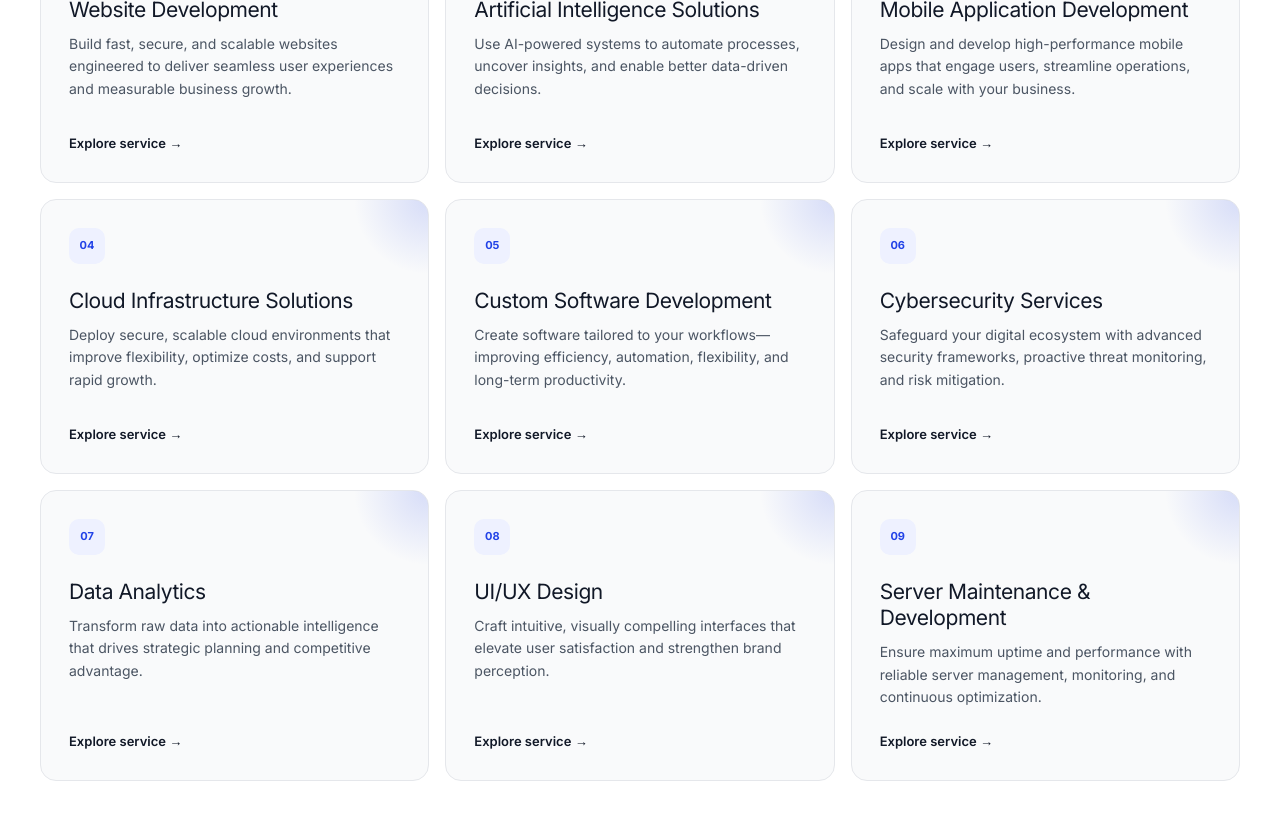
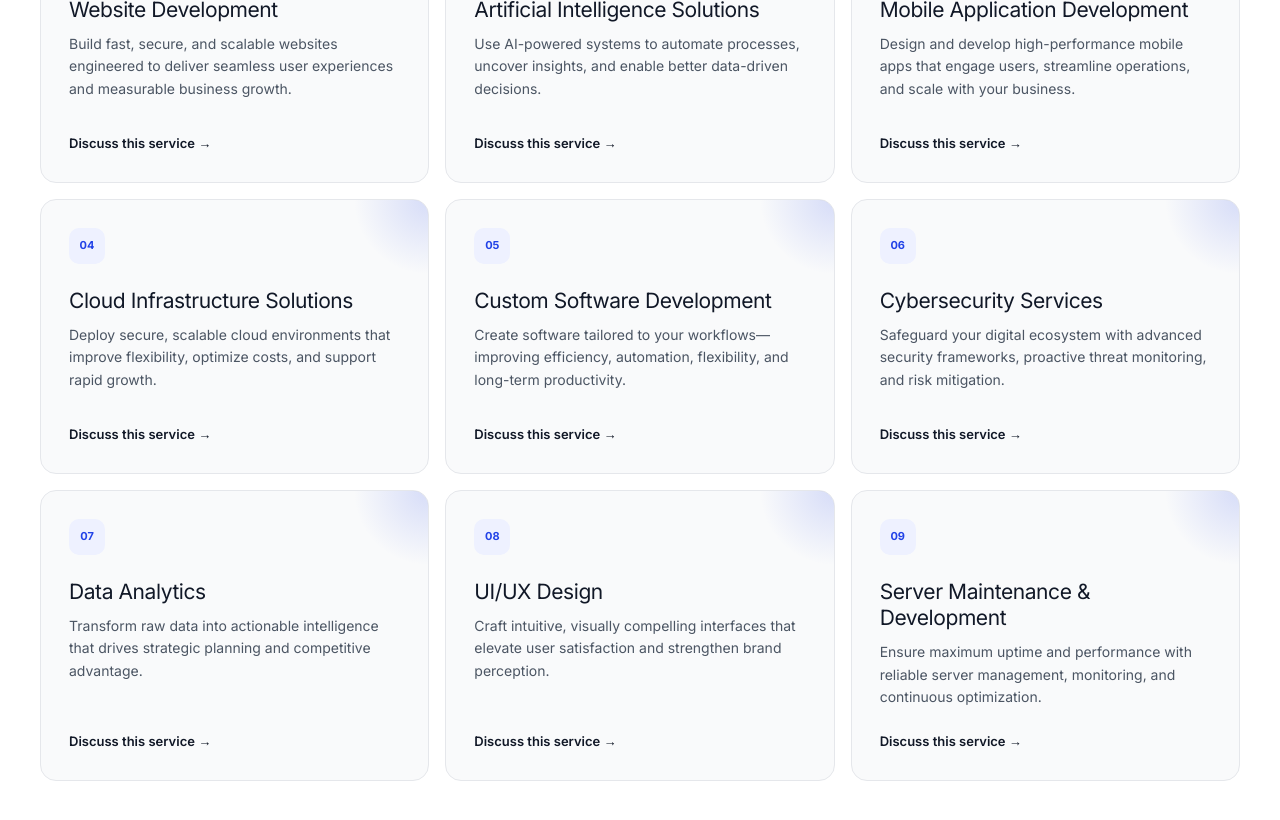
Before and after one commit to aathif07/hitasoft--WEBF, a Next.js app: page / in a window 1280 px wide. Shown: the part 2300-3120 px from the top of the page. Built offline with nearby package versions, Linux system fonts and the light colour scheme.

Commit message:
Fix service enquiry link behavior

```diff
--- a/app/page.tsx
+++ b/app/page.tsx
@@ -110,7 +110,7 @@ export default function Home() {
           <p>From strategy to deployment, we deliver reliable solutions that scale with your business and adapt to tomorrow’s challenges.</p>
         </div>
         <div className="services-grid">
-          {services.map(([number, title, description]) => <article className="service-card" key={title}><div className="service-number">{number}</div><h3>{title}</h3><p>{description}</p><a href="#create" aria-label={`Discuss ${title}`}>Explore service <Arrow /></a></article>)}
+          {services.map(([number, title, description]) => <article className="service-card" key={title}><div className="service-number">{number}</div><h3>{title}</h3><p>{description}</p><a href={`mailto:hello@hitasoft.com?subject=${encodeURIComponent(`Project enquiry: ${title}`)}`} aria-label={`Discuss ${title} with Hitasoft`}>Discuss this service <Arrow /></a></article>)}
         </div>
       </section>
 
```
